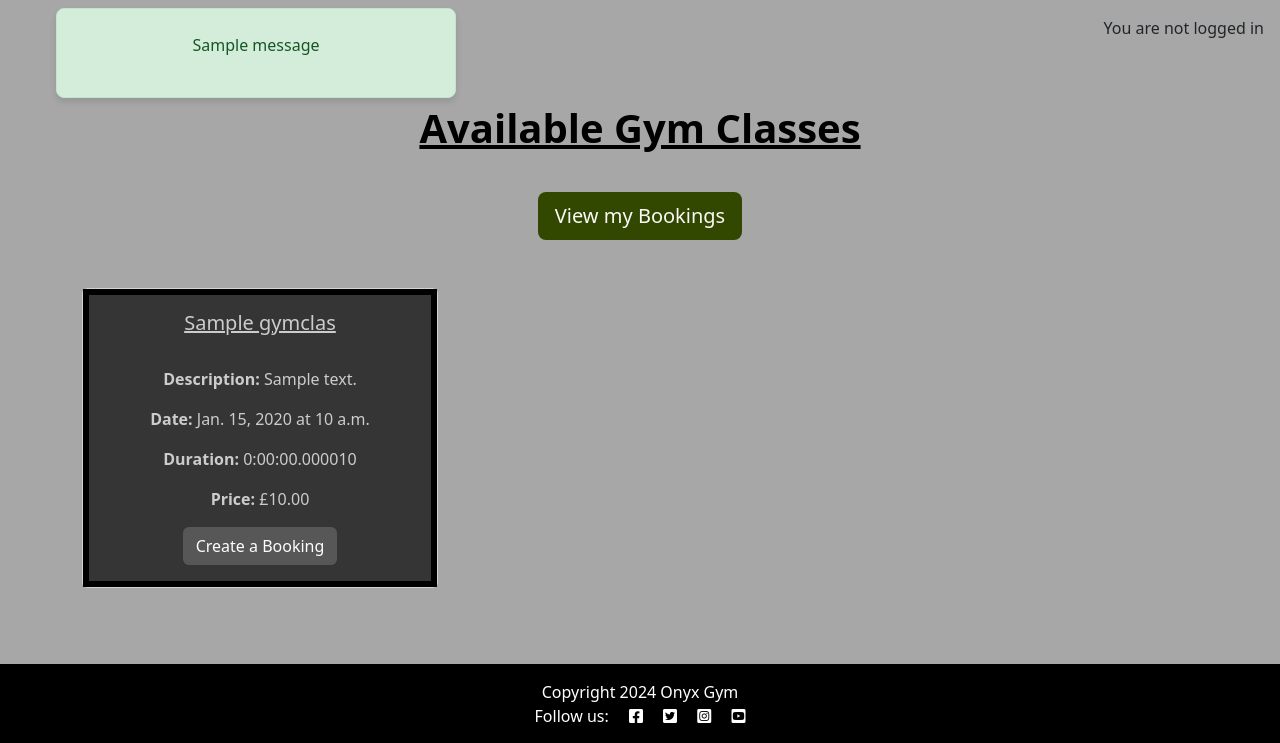
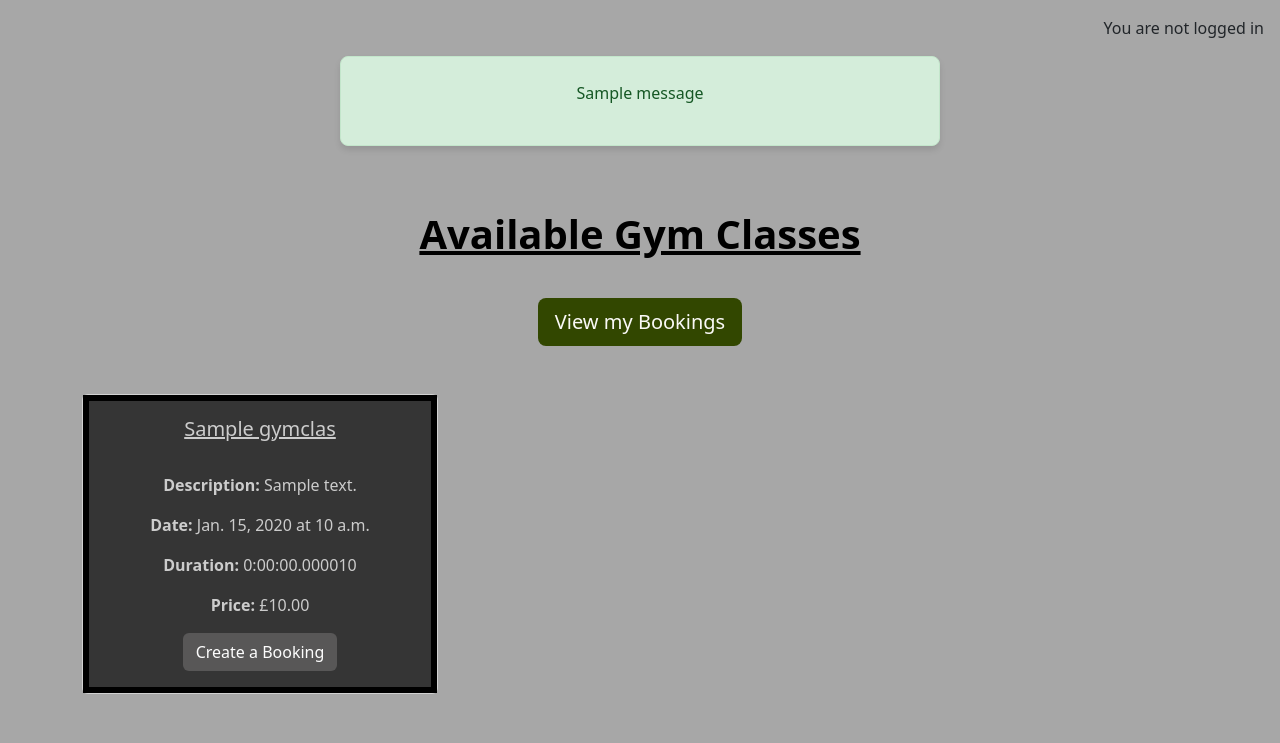
Before and after one commit to RhysTyler112/Back-End-Development-Project, a Django app: page / in a window 1280 px wide. Shown: the part 56-799 px from the top of the page. Run offline with Django 4.2, Linux system fonts and the light colour scheme; tables that the repository leaves empty hold one stand-in row (values such as "Sample post"); one stand-in notice (Sample message) is shown.

Commit message:
update index message css

```diff
--- a/Classes/templates/Classes/index.html
+++ b/Classes/templates/Classes/index.html
@@ -4,11 +4,14 @@
 {% block content %}
 
 {% if messages %}
-<div class="alert login-message">
-    {% for message in messages %}
-        <p>{{ message }}</p>
-    {% endfor %}
-</div>
+    <div class="d-flex justify-content-center">
+        {% for message in messages %}
+            <div class="alert login-message text-center">
+                <p>{{ message }}</p>
+            </div>
+
+        {% endfor %}
+    </div>
 {% endif %}
 
 <div class="container py-5">
--- a/static/css/style.css
+++ b/static/css/style.css
@@ -99,19 +99,14 @@ body{
 }
 /* Login in and out message */
 .login-message {
-    position: absolute;
-    top: 8%;
-    left: 20%;
-    transform: translateX(-50%);
+    max-width: 600px;
+    width: 100%;
     padding: 1.5rem 2rem;
     background-color: #d4edda;
     color: #155724;
     border: 1px solid #c3e6cb;
     border-radius: 8px;
     box-shadow: 0 4px 6px rgba(0, 0, 0, 0.1);
-    text-align: center;
-    max-width: 90%;
-    width: 400px; /
 }
 
 /* Optional for smaller screens */
```
